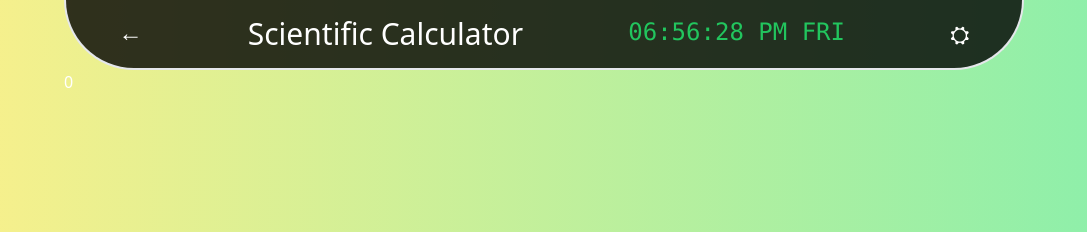
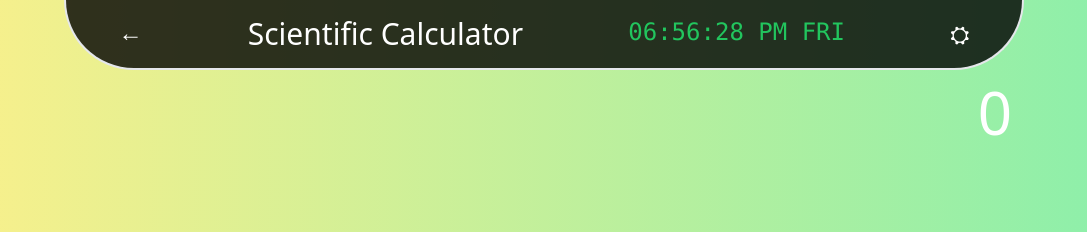
Before and after one commit to abdurrehmanabbasi/sut, a React (Create React App) app: page /scalculator in a window 1280 px wide. Shown: the top 232 px of the page, without its empty margins (96-1183 px from the left). Built offline with nearby package versions, Linux system fonts and the light colour scheme; what convert-units would draw is missing.

Commit message:
add screen in scientific calculator

```diff
--- a/src/Pages/Scicalculator.jsx
+++ b/src/Pages/Scicalculator.jsx
@@ -9,7 +9,7 @@ const Scicalculator = () => {
     <Bounce>
         {/*Wrapper for Calculator*/}
         <div className='flex'>
-        <Screen value={0}/>
+        <Screen className={"w-full h-28 text-6xl bg-transparent text-right p-3 overflow-x-auto scroll"} value={0}/>
         </div>
     </Bounce>
     </> );
```
